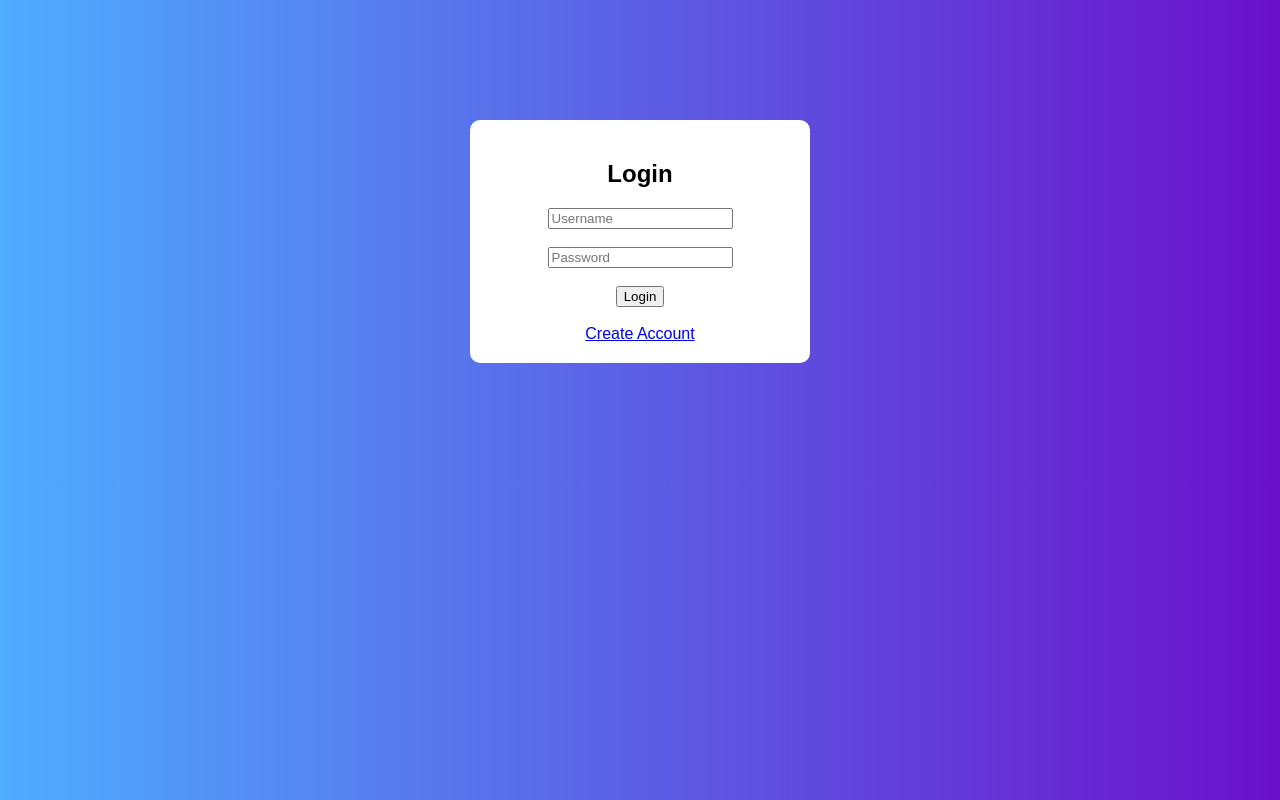
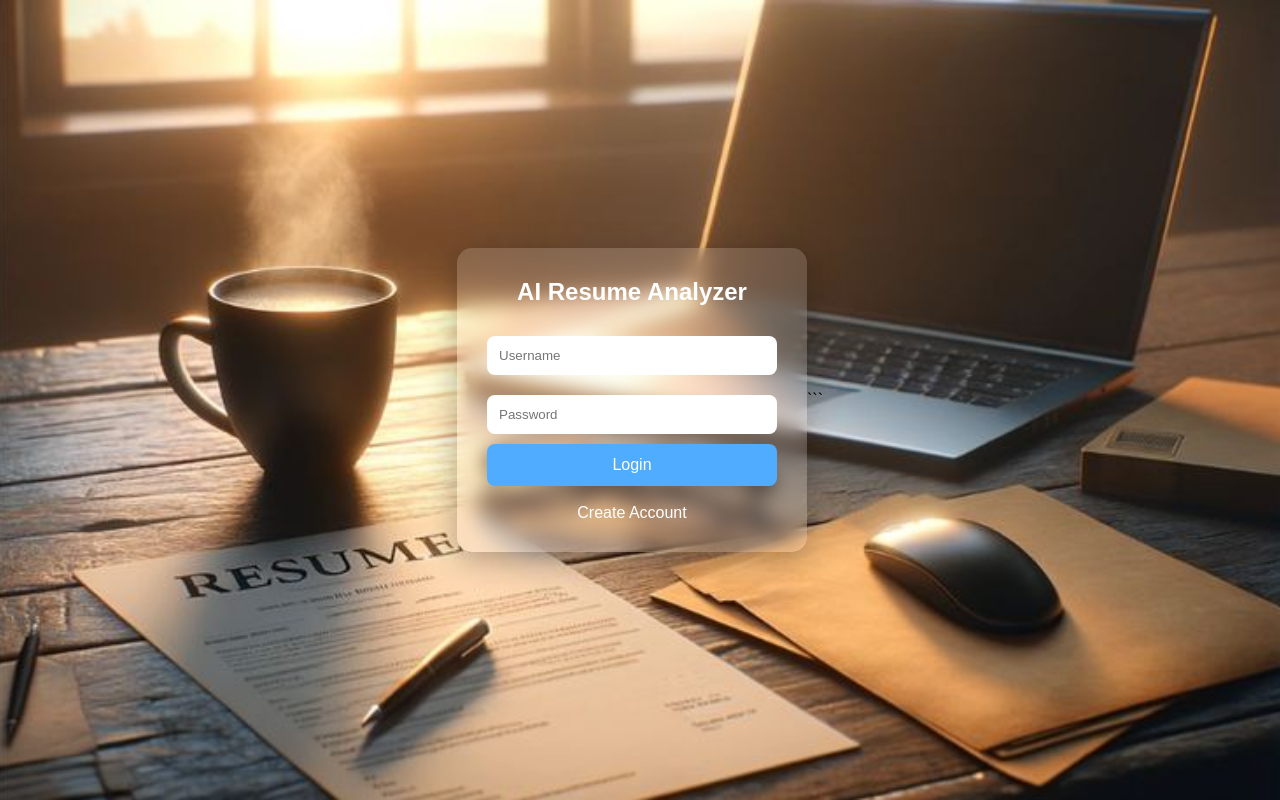
Before and after one commit to Gowthamsaidu/resume-analyzer-nlp, a Flask app: page / in a window 1280 px wide. Run offline with Flask 3, Linux system fonts and the light colour scheme.

Commit message:
Updated login page background and dashboard UI

````diff
--- a/templates/dashboard.html
+++ b/templates/dashboard.html
@@ -9,7 +9,7 @@
 body{
 margin:0;
 font-family:Arial;
-background:linear-gradient(120deg,#4facfe,#6a11cb);
+background: linear-gradient(135deg, #0f2027, #203a43, #2c5364);
 min-height:100vh;
 display:flex;
 align-items:center;
--- a/templates/login.html
+++ b/templates/login.html
@@ -1,32 +1,131 @@
 <!DOCTYPE html>
 <html>
 <head>
-    <title>Login</title>
+    <title>AI Resume Analyzer - Login</title>
+
     <style>
-        body {
-            background: linear-gradient(to right, #4facfe, #6a11cb);
-            font-family: Arial;
+
+        *{
+            margin:0;
+            padding:0;
+            box-sizing:border-box;
         }
-        .box {
-            width: 300px;
-            margin: 120px auto;
-            background: white;
-            padding: 20px;
-            border-radius: 10px;
-            text-align: center;
+
+        body{
+
+            font-family:Arial, sans-serif;
+
+            background-image:url("/static/images/login_bg.jpg");
+
+            background-size:cover;
+            background-position:center;
+            background-repeat:no-repeat;
+
+            min-height:100vh;
+
+            display:flex;
+            justify-content:center;
+            align-items:center;
         }
+
+        .box{
+
+            width:350px;
+
+            padding:30px;
+
+            background:rgba(255,255,255,0.15);
+
+            backdrop-filter:blur(10px);
+
+            border-radius:15px;
+
+            text-align:center;
+
+            box-shadow:0 8px 32px rgba(0,0,0,0.3);
+
+        }
+
+        h2{
+            color:white;
+            margin-bottom:20px;
+        }
+
+        input{
+
+            width:100%;
+
+            padding:12px;
+
+            margin:10px 0;
+
+            border:none;
+
+            border-radius:8px;
+        }
+
+        button{
+
+            width:100%;
+
+            padding:12px;
+
+            background:#4facfe;
+
+            color:white;
+
+            border:none;
+
+            border-radius:8px;
+
+            cursor:pointer;
+
+            font-size:16px;
+        }
+
+        button:hover{
+            background:#2f8ef5;
+        }
+
+        a{
+            color:white;
+            text-decoration:none;
+        }
+
     </style>
+
 </head>
+
 <body>
+
 <div class="box">
-    <h2>Login</h2>
+
+    <h2>AI Resume Analyzer</h2>
+
     <form method="POST" action="/login">
-        <input type="text" name="username" placeholder="Username" required><br><br>
-        <input type="password" name="password" placeholder="Password" required><br><br>
+
+        <input
+            type="text"
+            name="username"
+            placeholder="Username"
+            required>
+
+        <input
+            type="password"
+            name="password"
+            placeholder="Password"
+            required>
+
         <button type="submit">Login</button>
+
     </form>
+
     <br>
+
     <a href="/signup">Create Account</a>
+
 </div>
+
 </body>
 </html>
+```
````
Also changed, not shown: static/images/login_bg.jpg (added), static/uploads/Screenshot 2026-03-14 163257.png (added), static/uploads/background.jpg.jpg (added), 3 other files.
